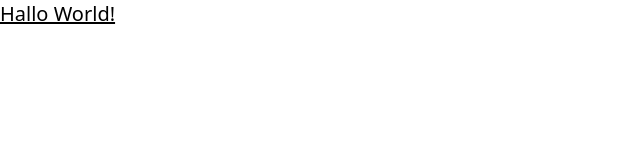
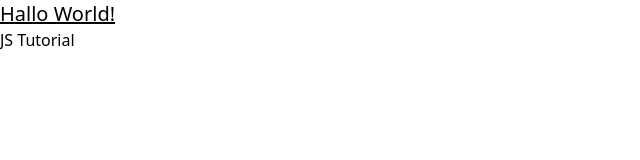
Before and after one commit to MuhamadAdityaa/our_website, a website: page public/index.html in a window 1280 px wide. Shown: the full height of the page, 0-640 px from the left. Drawn offline with Linux system fonts and the light colour scheme.

Commit message:
dzul nyoba

```diff
--- a/public/index.html
+++ b/public/index.html
@@ -8,5 +8,9 @@
 </head>
 <body>
     <h1 class="text-xl font-blod underline">Hallo World!</h1>
+        <!-- Sidebar -->
+        <aside>
+            <h1>JS Tutorial</h1>
+        </aside>
 </body>
 </html>
```
